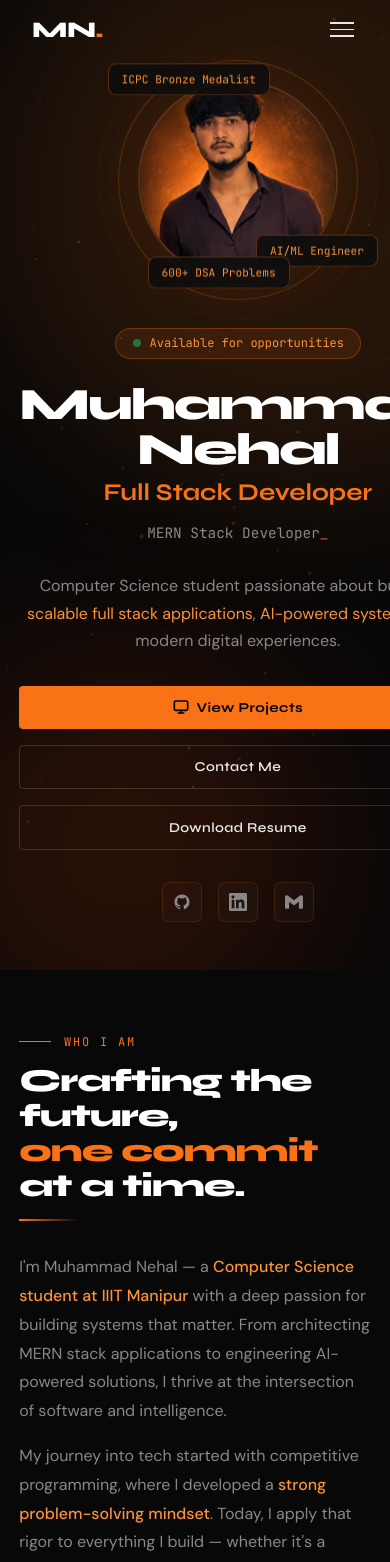
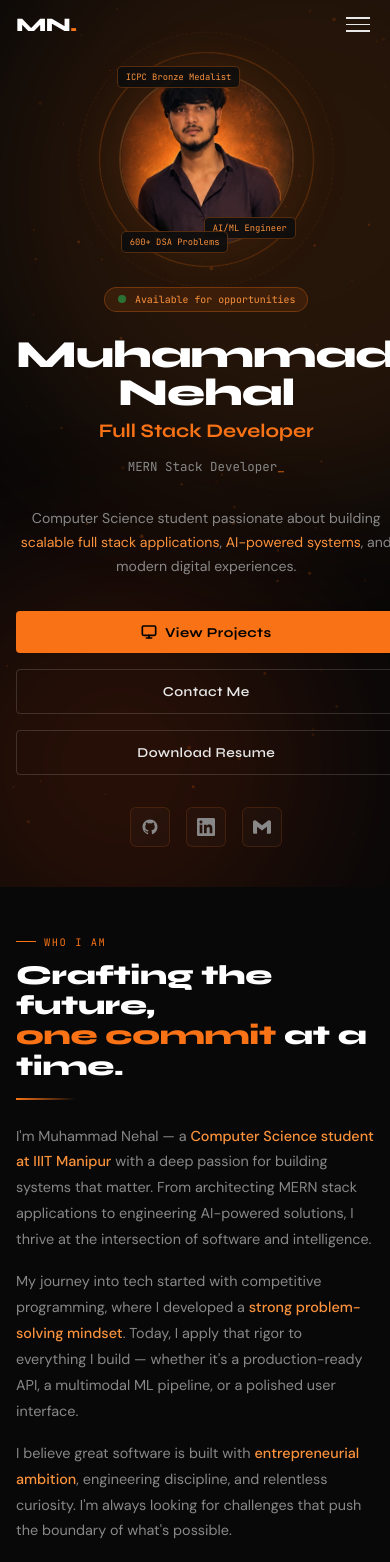
Before and after one commit to imnehal360/portfolio, a Next.js app: page / in a window 390 px wide. Shown: the top 1562 px of the page. Built offline with nearby package versions, Linux system fonts and the light colour scheme.

Commit message:
Updated portfolio

```diff
--- a/components/about/about.css
+++ b/components/about/about.css
@@ -1,21 +1,27 @@
 #about{background:var(--bg)}
 .about-grid{display:grid;grid-template-columns:1fr 1fr;gap:5rem;align-items:center}
-@media(max-width:900px){
-  .about-grid{grid-template-columns:1fr}
-}
 .about-text p{color:var(--muted);line-height:1.8;margin-bottom:1rem;font-size:1rem}
 .about-text p em{color:var(--orange2);font-style:normal;font-weight:500}
 .about-tags{display:flex;flex-wrap:wrap;gap:0.5rem;margin-top:1.5rem}
 .tag{background:rgba(249,115,22,0.08);border:1px solid var(--border);border-radius:4px;padding:0.3rem 0.8rem;font-family:'JetBrains Mono',monospace;font-size:0.72rem;color:var(--orange2)}
 .stats-grid{display:grid;grid-template-columns:1fr 1fr;gap:1rem}
-@media(max-width:600px){
-  .stats-grid{grid-template-columns:1fr}
-  .stat-card:last-child:nth-child(odd){grid-column:span 1}
-}
-.stat-card{background:var(--bg3);border:1px solid var(--border);border-radius:10px;padding:1.5rem;position:relative;overflow:hidden;transition:all 0.3s;group:hover}
+.stat-card{background:var(--bg3);border:1px solid var(--border);border-radius:10px;padding:1.5rem;position:relative;overflow:hidden;transition:all 0.3s}
 .stat-card:last-child:nth-child(odd){grid-column:span 2}
 .stat-card::before{content:'';position:absolute;inset:0;background:linear-gradient(135deg,rgba(249,115,22,0.06),transparent);opacity:0;transition:opacity 0.3s}
 .stat-card:hover{border-color:var(--border2);box-shadow:0 0 30px var(--glow2);transform:translateY(-3px)}
 .stat-card:hover::before{opacity:1}
 .stat-num{font-family:'Syne',sans-serif;font-size:2.2rem;font-weight:800;color:var(--orange);display:block;line-height:1}
 .stat-label{font-family:'DM Sans',sans-serif;font-size:0.82rem;color:var(--muted);margin-top:0.4rem;line-height:1.4}
+@media(max-width:1024px){.about-grid{gap:3rem}}
+@media(max-width:768px){.about-grid{grid-template-columns:1fr;gap:2.5rem}}
+@media(max-width:430px){
+  .about-text p{font-size:0.9rem}
+  .stats-grid{grid-template-columns:1fr}
+  .stat-card:last-child:nth-child(odd){grid-column:span 1}
+  .stat-num{font-size:1.8rem}
+  .stat-label{font-size:0.78rem}
+  .stat-card{padding:1.1rem}
+  .tag{font-size:0.65rem;padding:0.25rem 0.6rem}
+}
+@media(max-width:375px){.stat-num{font-size:1.6rem}.stat-card{padding:0.9rem}}
+@media(max-width:320px){.stat-num{font-size:1.4rem}.stat-card{padding:0.8rem}.tag{font-size:0.6rem}}
--- a/components/hero/hero.css
+++ b/components/hero/hero.css
@@ -1,52 +1,45 @@
+/* ===== HERO SECTION ===== */
 #hero{min-height:100vh;display:flex;align-items:center;justify-content:center;padding:6rem 2rem 4rem;overflow:hidden}
 .hero-bg{position:absolute;inset:0;overflow:hidden}
 .hero-blob{position:absolute;border-radius:50%;filter:blur(80px);opacity:0.12}
 .hero-blob-1{width:600px;height:600px;background:var(--orange);top:-100px;right:-200px;animation:blobFloat 8s ease-in-out infinite}
 .hero-blob-2{width:400px;height:400px;background:var(--amber);bottom:-100px;left:-100px;animation:blobFloat 10s ease-in-out infinite reverse}
 @keyframes blobFloat{0%,100%{transform:translate(0,0) scale(1)}50%{transform:translate(30px,-30px) scale(1.05)}}
+
+/* Grid layout */
 .hero-grid{max-width:1200px;width:100%;margin:0 auto;display:grid;grid-template-columns:1fr 1fr;gap:4rem;align-items:center}
-@media(max-width:900px){
-  .hero-grid{grid-template-columns:1fr;gap:3rem;text-align:center}
-  .hero-content{order:2}
-  .hero-visual{order:1}
-  .hero-socials{justify-content:center}
-  .hero-actions{justify-content:center}
-}
-@media(max-width:600px){
-  #hero{padding:5rem 1.2rem 3rem}
-  .hero-actions{flex-direction:column;align-items:stretch}
-  .hero-actions a{text-align:center;justify-content:center}
-}
+
+/* Badge */
 .hero-badge{display:inline-flex;align-items:center;gap:0.5rem;background:rgba(249,115,22,0.1);border:1px solid var(--border2);border-radius:100px;padding:0.4rem 1rem;font-family:'JetBrains Mono',monospace;font-size:0.75rem;color:var(--orange2);margin-bottom:1.5rem;animation:fadeUp 0.6s ease both}
-.hero-badge::before{content:'';width:10px;height:10px;background:#22c55e;border-radius:50%;animation:pulse 2s infinite}
+.hero-badge::before{content:'';width:10px;height:10px;background:#22c55e;border-radius:50%;animation:pulse 2s infinite;flex-shrink:0}
 @keyframes pulse{0%,100%{opacity:1;transform:scale(1)}50%{opacity:0.5;transform:scale(0.8)}}
-.hero-name{font-family:'Syne',sans-serif;font-size:clamp(2.8rem,6vw,5rem);font-weight:800;line-height:1;letter-spacing:-2px;color:#fff;margin-bottom:0.5rem;animation:fadeUp 0.6s 0.1s ease both}
-.hero-title{font-family:'Syne',sans-serif;font-size:clamp(1.5rem,3.5vw,2.8rem);font-weight:700;color:var(--orange);line-height:1.1;margin-bottom:1rem;animation:fadeUp 0.6s 0.2s ease both}
-.hero-typed{font-family:'JetBrains Mono',monospace;font-size:clamp(0.9rem,2vw,1.1rem);color:var(--muted);margin-bottom:1.5rem;height:1.6rem;animation:fadeUp 0.6s 0.3s ease both}
+
+/* Typography */
+.hero-name{font-family:'Syne',sans-serif;font-size:clamp(2.4rem,6vw,5rem);font-weight:800;line-height:1;letter-spacing:-2px;color:#fff;margin-bottom:0.5rem;animation:fadeUp 0.6s 0.1s ease both}
+.hero-title{font-family:'Syne',sans-serif;font-size:clamp(1.2rem,3.5vw,2.8rem);font-weight:700;color:var(--orange);line-height:1.1;margin-bottom:1rem;animation:fadeUp 0.6s 0.2s ease both}
+.hero-typed{font-family:'JetBrains Mono',monospace;font-size:clamp(0.8rem,2vw,1.1rem);color:var(--muted);margin-bottom:1.5rem;height:1.6rem;animation:fadeUp 0.6s 0.3s ease both}
 .hero-typed .cursor-blink{color:var(--orange);animation:blink 1s infinite}
 @keyframes blink{0%,100%{opacity:1}50%{opacity:0}}
-.hero-intro{font-size:1rem;color:var(--muted);line-height:1.7;max-width:480px;margin-bottom:2rem;animation:fadeUp 0.6s 0.4s ease both}
+.hero-intro{font-size:clamp(0.88rem,1.5vw,1rem);color:var(--muted);line-height:1.7;max-width:480px;margin-bottom:2rem;animation:fadeUp 0.6s 0.4s ease both}
 .hero-intro em{color:var(--orange2);font-style:normal}
-@media(max-width:900px){.hero-intro{max-width:100%;margin-left:auto;margin-right:auto}}
+
+/* Buttons */
 .hero-actions{display:flex;gap:1rem;flex-wrap:wrap;margin-bottom:2rem;animation:fadeUp 0.6s 0.5s ease both}
 .btn-primary{display:inline-flex;align-items:center;gap:0.5rem;background:var(--orange);color:#000;font-family:'Syne',sans-serif;font-weight:700;font-size:0.85rem;padding:0.8rem 1.6rem;border-radius:4px;text-decoration:none;letter-spacing:0.03em;transition:all 0.2s;border:none;cursor:pointer}
 .btn-primary:hover{background:var(--amber);box-shadow:0 0 30px rgba(249,115,22,0.4);transform:translateY(-2px)}
 .btn-outline{display:inline-flex;align-items:center;gap:0.5rem;background:transparent;color:var(--text);font-family:'Syne',sans-serif;font-weight:600;font-size:0.85rem;padding:0.8rem 1.6rem;border-radius:4px;text-decoration:none;letter-spacing:0.03em;border:1px solid rgba(255,255,255,0.15);transition:all 0.2s;cursor:pointer}
 .btn-outline:hover{border-color:var(--orange);color:var(--orange);box-shadow:0 0 20px var(--glow2)}
+
+/* Socials */
 .hero-socials{display:flex;gap:1rem;animation:fadeUp 0.6s 0.6s ease both}
 .social-link{width:40px;height:40px;border:1px solid var(--border);border-radius:6px;display:flex;align-items:center;justify-content:center;text-decoration:none;transition:all 0.2s;background:rgba(255,255,255,0.02)}
 .social-link:hover{border-color:var(--orange);background:var(--glow2);transform:translateY(-3px);box-shadow:0 0 15px var(--glow)}
 .social-link svg{width:18px;height:18px;fill:var(--muted);transition:fill 0.2s}
 .social-link:hover svg{fill:var(--orange)}
+
+/* Avatar */
 .hero-visual{display:flex;align-items:center;justify-content:center;animation:fadeUp 0.8s 0.3s ease both}
 .avatar-wrap{position:relative;width:320px;height:320px}
-@media(max-width:600px){
-  .avatar-wrap{width:200px;height:200px}
-  .floating-tag{font-size:0.6rem;padding:0.3rem 0.6rem}
-  .floating-tag-1{top:-8px;left:-10px}
-  .floating-tag-2{bottom:10px;right:-10px}
-  .floating-tag-3{bottom:-8px;left:5px}
-}
 .avatar-ring{position:absolute;inset:-20px;border:1px solid var(--border2);border-radius:50%;animation:spin 20s linear infinite}
 .avatar-ring-2{position:absolute;inset:-40px;border:1px dashed rgba(249,115,22,0.1);border-radius:50%;animation:spin 30s linear infinite reverse}
 .avatar-core{width:100%;height:100%;border-radius:50%;background:linear-gradient(135deg,#1a1a1a,#0e0e0e);border:2px solid var(--border2);display:flex;align-items:center;justify-content:center;position:relative;overflow:hidden;box-shadow:0 0 60px rgba(249,115,22,0.15),inset 0 0 60px rgba(249,115,22,0.03)}
@@ -54,6 +47,8 @@
 .avatar-image{object-fit:cover;border-radius:50%;z-index:1}
 .avatar-glow{position:absolute;width:150px;height:150px;background:var(--orange);border-radius:50%;filter:blur(60px);opacity:0.08;animation:glow 3s ease-in-out infinite}
 @keyframes glow{0%,100%{opacity:0.08;transform:scale(1)}50%{opacity:0.15;transform:scale(1.2)}}
+
+/* Floating tags */
 .floating-tag{position:absolute;background:rgba(14,14,14,0.9);border:1px solid var(--border2);border-radius:8px;padding:0.5rem 0.8rem;font-family:'JetBrains Mono',monospace;font-size:0.7rem;color:var(--orange2);white-space:nowrap;backdrop-filter:blur(10px);z-index:10}
 .floating-tag-1{top:-10px;left:-30px;animation:float1 4s ease-in-out infinite}
 .floating-tag-2{bottom:20px;right:-40px;animation:float2 5s ease-in-out infinite}
@@ -62,3 +57,65 @@
 @keyframes float2{0%,100%{transform:translateY(0)}50%{transform:translateY(8px)}}
 @keyframes spin{from{transform:rotate(0deg)}to{transform:rotate(360deg)}}
 @keyframes fadeUp{from{opacity:0;transform:translateY(20px)}to{opacity:1;transform:translateY(0)}}
+
+/* ===== TABLET LANDSCAPE / SMALL LAPTOP (1024px) ===== */
+@media(max-width:1024px){
+  .hero-grid{gap:2.5rem}
+  .avatar-wrap{width:280px;height:280px}
+}
+
+/* ===== TABLET PORTRAIT (768px) ===== */
+@media(max-width:768px){
+  .hero-grid{grid-template-columns:1fr;gap:2.5rem;text-align:center}
+  .hero-content{order:2}
+  .hero-visual{order:1}
+  .hero-socials{justify-content:center}
+  .hero-actions{justify-content:center}
+  .hero-intro{max-width:100%;margin-left:auto;margin-right:auto}
+  .avatar-wrap{width:240px;height:240px}
+  .floating-tag-1{left:-10px}
+  .floating-tag-2{right:-10px}
+}
+
+/* ===== LARGE PHONES (600px) ===== */
+@media(max-width:600px){
+  #hero{padding:5rem 1.2rem 3rem}
+  .hero-actions{flex-direction:column;align-items:stretch}
+  .hero-actions a{text-align:center;justify-content:center}
+  .avatar-wrap{width:200px;height:200px}
+  .floating-tag{font-size:0.6rem;padding:0.3rem 0.6rem}
+  .floating-tag-1{top:-8px;left:-5px}
+  .floating-tag-2{bottom:10px;right:-5px}
+  .floating-tag-3{bottom:-8px;left:5px}
+}
+
+/* ===== MEDIUM PHONES 6.5" (430px) ===== */
+@media(max-width:430px){
+  #hero{padding:4.5rem 1rem 2.5rem}
+  .hero-badge{font-size:0.62rem;padding:0.3rem 0.75rem}
+  .hero-name{letter-spacing:-1px}
+  .hero-typed{font-size:0.78rem}
+  .hero-intro{font-size:0.88rem}
+  .avatar-wrap{width:175px;height:175px}
+  .floating-tag{font-size:0.55rem;padding:0.25rem 0.5rem;border-radius:5px}
+  .floating-tag-1{top:-6px;left:-2px}
+  .floating-tag-2{bottom:8px;right:-2px}
+  .floating-tag-3{bottom:-6px;left:2px}
+}
+
+/* ===== SMALL PHONES (375px) ===== */
+@media(max-width:375px){
+  #hero{padding:4rem 0.85rem 2rem}
+  .hero-badge{font-size:0.58rem}
+  .avatar-wrap{width:155px;height:155px}
+  .hero-socials{gap:0.6rem}
+  .social-link{width:36px;height:36px}
+}
+
+/* ===== VERY SMALL PHONES (320px) ===== */
+@media(max-width:320px){
+  #hero{padding:3.5rem 0.75rem 1.5rem}
+  .avatar-wrap{width:135px;height:135px}
+  .floating-tag{display:none}
+  .btn-primary,.btn-outline{font-size:0.78rem;padding:0.7rem 1.1rem}
+}
--- a/components/navbar/navbar.css
+++ b/components/navbar/navbar.css
@@ -1,6 +1,6 @@
 nav{position:fixed;top:0;left:0;right:0;z-index:100;padding:1rem 2rem;display:flex;align-items:center;justify-content:space-between;transition:all 0.3s}
 nav.scrolled{background:rgba(8,8,8,0.9);backdrop-filter:blur(20px);border-bottom:1px solid var(--border)}
-.nav-logo{font-family:'Syne',sans-serif;font-weight:800;font-size:1.4rem;color:#fff;letter-spacing:-0.5px}
+.nav-logo{font-family:'Syne',sans-serif;font-weight:800;font-size:1.4rem;color:#fff;letter-spacing:-0.5px;text-decoration:none}
 .nav-logo span{color:var(--orange)}
 .nav-links{display:flex;gap:2rem;list-style:none}
 .nav-links a{font-family:'DM Sans',sans-serif;font-size:0.85rem;color:var(--muted);text-decoration:none;letter-spacing:0.05em;text-transform:uppercase;transition:color 0.2s;position:relative}
@@ -9,14 +9,43 @@ nav.scrolled{background:rgba(8,8,8,0.9);backdrop-filter:blur(20px);border-bottom
 .nav-links a:hover::after{width:100%}
 .nav-cta{background:var(--orange);color:#000;font-family:'Syne',sans-serif;font-size:0.8rem;font-weight:700;padding:0.5rem 1.2rem;border-radius:4px;text-decoration:none;letter-spacing:0.05em;transition:all 0.2s}
 .nav-cta:hover{background:var(--amber);box-shadow:0 0 20px var(--glow)}
-.hamburger{display:none;flex-direction:column;gap:5px;cursor:none;background:none;border:none;padding:4px}
-.hamburger span{width:24px;height:1.5px;background:var(--text);transition:all 0.3s}
+.hamburger{display:none;flex-direction:column;gap:5px;cursor:pointer;background:none;border:none;padding:4px}
+.hamburger span{width:24px;height:1.5px;background:var(--text);transition:all 0.3s;display:block}
 .mobile-menu{display:none;position:fixed;inset:0;background:rgba(8,8,8,0.98);z-index:99;flex-direction:column;align-items:center;justify-content:center;gap:2rem}
 .mobile-menu.open{display:flex}
 .mobile-menu a{font-family:'Syne',sans-serif;font-size:2rem;font-weight:700;color:var(--text);text-decoration:none;transition:color 0.2s}
 .mobile-menu a:hover{color:var(--orange)}
 
+/* ===== TABLET LANDSCAPE (1024px) ===== */
+@media(max-width:1024px){
+  .nav-links{gap:1.4rem}
+  .nav-links a{font-size:0.8rem}
+}
+
+/* ===== TABLET PORTRAIT (768px) ===== */
 @media(max-width:900px){
   .nav-links,.nav-cta{display:none}
   .hamburger{display:flex}
 }
+
+/* ===== MEDIUM PHONES (430px) ===== */
+@media(max-width:430px){
+  nav{padding:0.8rem 1rem}
+  .nav-logo{font-size:1.2rem}
+  .mobile-menu a{font-size:1.6rem}
+  .mobile-menu{gap:1.5rem}
+}
+
+/* ===== SMALL PHONES (375px) ===== */
+@media(max-width:375px){
+  nav{padding:0.75rem 0.85rem}
+  .nav-logo{font-size:1.1rem}
+  .mobile-menu a{font-size:1.4rem}
+}
+
+/* ===== VERY SMALL PHONES (320px) ===== */
+@media(max-width:320px){
+  nav{padding:0.7rem 0.75rem}
+  .nav-logo{font-size:1rem}
+  .mobile-menu a{font-size:1.2rem}
+}
--- a/components/skills/Skills.jsx
+++ b/components/skills/Skills.jsx
@@ -167,7 +167,7 @@ export default function Skills() {
           </div>
           <div className="skill-card">
             <div className="skill-icon-wrap">
-              <svg viewBox="0 0 128 128"><path fill="#EE4C2C" d="M16 48h96v8H16zm0 24h96v8H16zm8-40h80v8H24zm0 56h80v8H24z"/><rect fill="rgba(238,76,44,0.4)" x="16" y="20" width="96" height="88" rx="8" stroke="#EE4C2C" stroke-width="2" fill="none"/><circle fill="#EE4C2C" cx="32" cy="64" r="5"/><circle fill="#EE4C2C" cx="64" cy="64" r="5"/><circle fill="#EE4C2C" cx="96" cy="64" r="5"/></svg>
+              <svg viewBox="0 0 128 128"><path fill="#EE4C2C" d="M16 48h96v8H16zm0 24h96v8H16zm8-40h80v8H24zm0 56h80v8H24z"/><rect fill="rgba(238,76,44,0.4)" x="16" y="20" width="96" height="88" rx="8" stroke="#EE4C2C" strokeWidth="2" fill="none"/><circle fill="#EE4C2C" cx="32" cy="64" r="5"/><circle fill="#EE4C2C" cx="64" cy="64" r="5"/><circle fill="#EE4C2C" cx="96" cy="64" r="5"/></svg>
             </div>
             <span className="skill-name">CNN / LSTM</span>
           </div>
@@ -201,7 +201,7 @@ export default function Skills() {
           </div>
           <div className="skill-card">
             <div className="skill-icon-wrap">
-              <svg viewBox="0 0 128 128"><ellipse fill="#00758F" cx="64" cy="72" rx="48" ry="16"/><ellipse fill="#00758F" cx="64" cy="56" rx="48" ry="16" opacity="0.7"/><ellipse fill="#00758F" cx="64" cy="40" rx="48" ry="16" opacity="0.5"/><path fill="none" stroke="#00758F" stroke-width="4" d="M16 40v32M112 40v32"/></svg>
+              <svg viewBox="0 0 128 128"><ellipse fill="#00758F" cx="64" cy="72" rx="48" ry="16"/><ellipse fill="#00758F" cx="64" cy="56" rx="48" ry="16" opacity="0.7"/><ellipse fill="#00758F" cx="64" cy="40" rx="48" ry="16" opacity="0.5"/><path fill="none" stroke="#00758F" strokeWidth="4" d="M16 40v32M112 40v32"/></svg>
             </div>
             <span className="skill-name">SQL</span>
           </div>
--- a/styles/utilities.css
+++ b/styles/utilities.css
@@ -12,8 +12,8 @@ section{position:relative;z-index:1}
 /* Section common */
 .section-inner{max-width:1200px;margin:0 auto;padding:6rem 2rem}
 .section-label{font-family:'JetBrains Mono',monospace;font-size:0.75rem;color:var(--orange);letter-spacing:0.15em;text-transform:uppercase;margin-bottom:0.8rem;display:flex;align-items:center;gap:0.8rem}
-.section-label::before{content:'';width:32px;height:1px;background:var(--orange)}
-.section-title{font-family:'Syne',sans-serif;font-size:clamp(2rem,4vw,3.2rem);font-weight:800;color:#fff;letter-spacing:-1px;line-height:1.1;margin-bottom:1rem}
+.section-label::before{content:'';width:32px;height:1px;background:var(--orange);flex-shrink:0}
+.section-title{font-family:'Syne',sans-serif;font-size:clamp(1.8rem,4vw,3.2rem);font-weight:800;color:#fff;letter-spacing:-1px;line-height:1.1;margin-bottom:1rem}
 .section-title span{color:var(--orange)}
 .section-sub{font-size:1rem;color:var(--muted);max-width:500px;line-height:1.7}
 
@@ -23,7 +23,34 @@ section{position:relative;z-index:1}
 /* Glowing section headers */
 .glow-line{width:60px;height:2px;background:linear-gradient(90deg,var(--orange),transparent);margin-bottom:2rem;margin-top:0.5rem}
 
-/* Responsive */
+/* ===== TABLET PORTRAIT (768px) ===== */
+@media(max-width:768px){
+  .section-inner{padding:5rem 1.5rem}
+  .section-title{letter-spacing:-0.5px}
+}
+
+/* ===== LARGE PHONES (600px) ===== */
 @media(max-width:600px){
   .section-inner{padding:4rem 1.2rem}
+  .section-label{font-size:0.7rem}
 }
+
+/* ===== MEDIUM PHONES (430px) ===== */
+@media(max-width:430px){
+  .section-inner{padding:3rem 1rem}
+  .section-title{font-size:clamp(1.5rem,7vw,2.2rem);letter-spacing:-0.3px}
+  .section-label{font-size:0.65rem;gap:0.5rem}
+  .section-label::before{width:20px}
+  .glow-line{margin-bottom:1.5rem}
+}
+
+/* ===== SMALL PHONES (375px) ===== */
+@media(max-width:375px){
+  .section-inner{padding:2.5rem 0.85rem}
+  .section-title{font-size:clamp(1.3rem,7.5vw,2rem)}
+}
+
+/* ===== VERY SMALL PHONES (320px) ===== */
+@media(max-width:320px){
+  .section-inner{padding:2rem 0.75rem}
+}
```
Also changed, not shown: components/achievements/achievements.css (+11 -3 lines), components/contact/contact.css (+13 -0 lines), components/experience/experience.css (+19 -5 lines), components/footer/footer.css (+9 -0 lines), components/journey/journey.css (+22 -0 lines), components/projects/projects.css (+11 -4 lines), components/skills/skills.css (+24 -6 lines).
